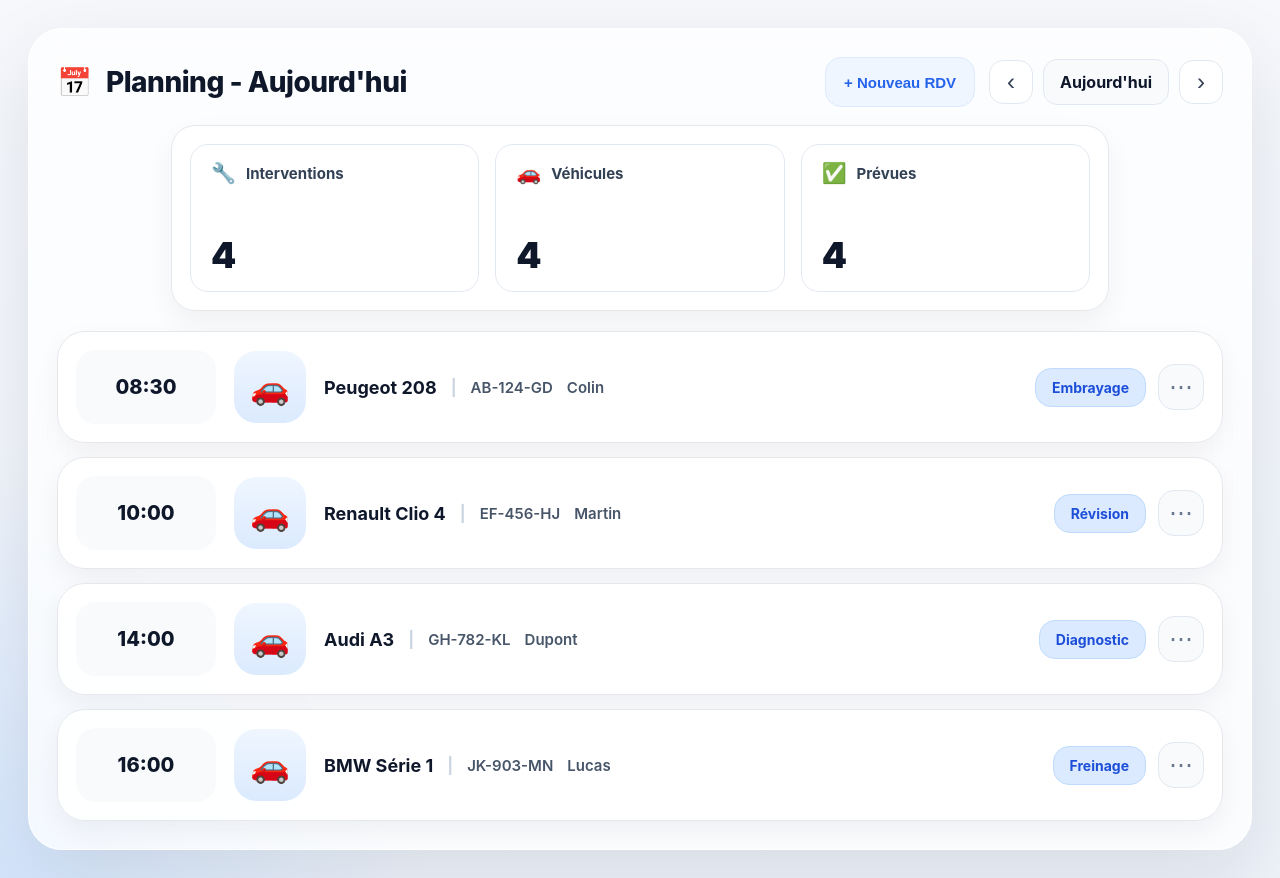
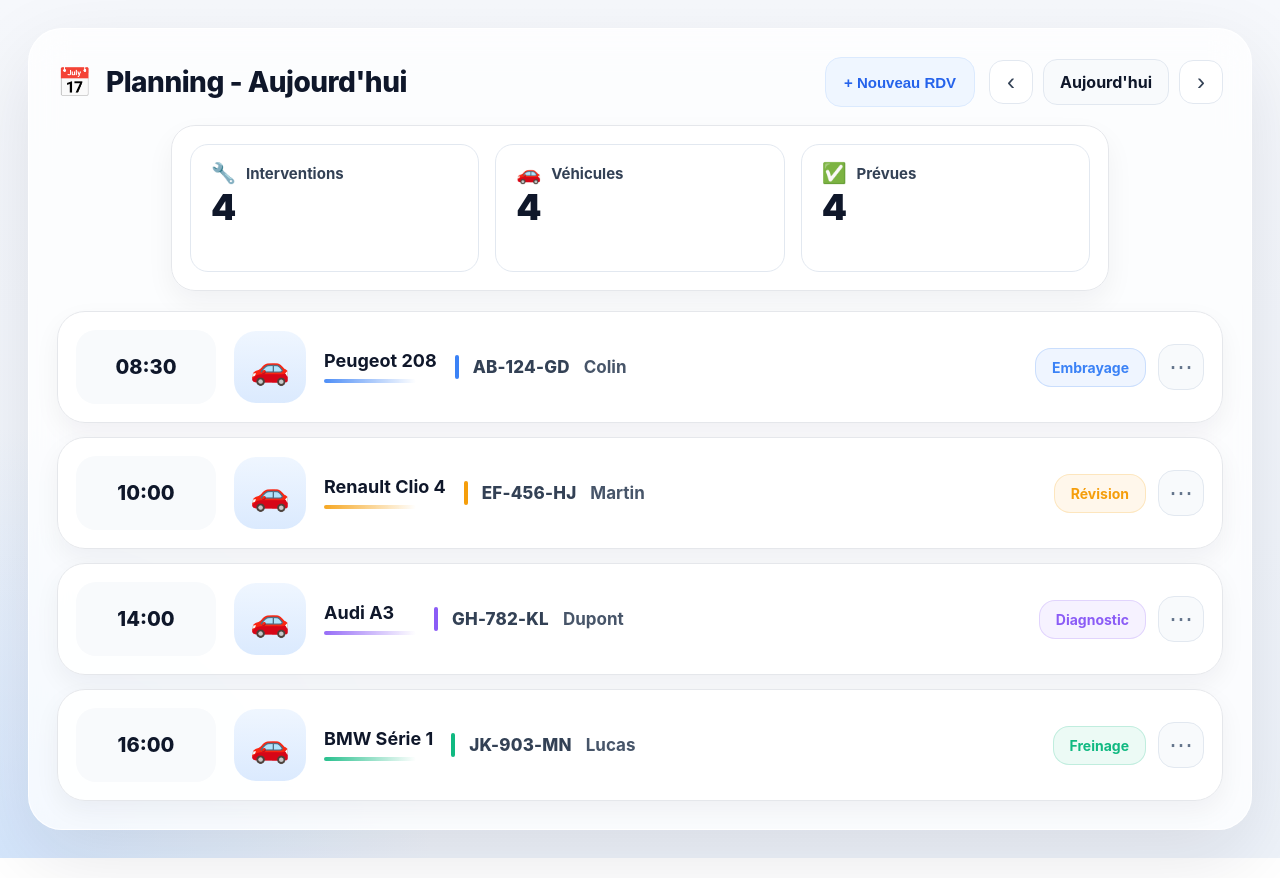
Before and after one commit to amunia2a-lab/planning, a Next.js app: page / in a window 1280 px wide. Built offline with nearby package versions, Linux system fonts and the light colour scheme.

Commit message:
Add files via upload

```diff
--- a/app/page.tsx
+++ b/app/page.tsx
@@ -5,6 +5,7 @@ type Appointment = {
   plate: string;
   client: string;
   intervention: string;
+  accent: string;
 };
 
 const appointments: Appointment[] = [
@@ -15,6 +16,7 @@ const appointments: Appointment[] = [
     plate: "AB-124-GD",
     client: "Colin",
     intervention: "Embrayage",
+    accent: "#3b82f6",
   },
   {
     id: "2",
@@ -23,6 +25,7 @@ const appointments: Appointment[] = [
     plate: "EF-456-HJ",
     client: "Martin",
     intervention: "Révision",
+    accent: "#f59e0b",
   },
   {
     id: "3",
@@ -31,6 +34,7 @@ const appointments: Appointment[] = [
     plate: "GH-782-KL",
     client: "Dupont",
     intervention: "Diagnostic",
+    accent: "#8b5cf6",
   },
   {
     id: "4",
@@ -39,7 +43,8 @@ const appointments: Appointment[] = [
     plate: "JK-903-MN",
     client: "Lucas",
     intervention: "Freinage",
-  },
+    accent: "#10b981",
+  }
 ];
 
 export default function Page() {
@@ -79,15 +84,42 @@ export default function Page() {
 
                 <div style={styles.carThumb}>🚗</div>
 
-                <div style={styles.inlineInfo}>
-                  <span style={styles.model}>{item.model}</span>
-                  <span style={styles.separator}>|</span>
-                  <span style={styles.metaText}>{item.plate}</span>
-                  <span style={styles.metaText}>{item.client}</span>
+                <div style={styles.infoBlock}>
+                  <div style={styles.infoTop}>
+                    <div style={styles.modelWrap}>
+                      <span style={styles.model}>{item.model}</span>
+                      <span
+                        style={{
+                          ...styles.modelFade,
+                          background: `linear-gradient(90deg, ${item.accent}, rgba(255,255,255,0))`,
+                        }}
+                      />
+                    </div>
+
+                    <div style={styles.metaRow}>
+                      <span
+                        style={{
+                          ...styles.plateMarker,
+                          background: item.accent,
+                        }}
+                      />
+                      <span style={styles.plate}>{item.plate}</span>
+                      <span style={styles.client}>{item.client}</span>
+                    </div>
+                  </div>
                 </div>
 
                 <div style={styles.actions}>
-                  <span style={styles.interventionBadge}>{item.intervention}</span>
+                  <span
+                    style={{
+                      ...styles.interventionBadge,
+                      color: item.accent,
+                      border: `1px solid ${item.accent}33`,
+                      background: `${item.accent}14`,
+                    }}
+                  >
+                    {item.intervention}
+                  </span>
                   <button style={styles.moreButton}>⋯</button>
                 </div>
               </div>
@@ -230,10 +262,10 @@ const styles: Record<string, React.CSSProperties> = {
     border: "1px solid #e2e8f0",
     borderRadius: 18,
     padding: "18px 20px",
-    minHeight: 110,
+    minHeight: 90,
     display: "flex",
     flexDirection: "column",
-    justifyContent: "space-between",
+    justifyContent: "flex-start",
   },
   summaryTitleRow: {
     display: "flex",
@@ -250,7 +282,7 @@ const styles: Record<string, React.CSSProperties> = {
     color: "#334155",
   },
   summaryValue: {
-    marginTop: 18,
+    marginTop: 6,
     fontSize: 36,
     lineHeight: 1,
     fontWeight: 900,
@@ -295,29 +327,58 @@ const styles: Record<string, React.CSSProperties> = {
     fontSize: 32,
     flexShrink: 0,
   },
-  inlineInfo: {
+  infoBlock: {
+    minWidth: 0,
+  },
+  infoTop: {
     display: "flex",
     alignItems: "center",
-    gap: 14,
-    flex: 1,
-    flexWrap: "nowrap",
+    gap: 18,
+    minWidth: 0,
+    whiteSpace: "nowrap",
     overflow: "hidden",
-    whiteSpace: "nowrap",
-    minWidth: 0,
+  },
+  modelWrap: {
+    display: "flex",
+    flexDirection: "column",
+    minWidth: "fit-content",
   },
   model: {
     fontWeight: 700,
     fontSize: 18,
     color: "#0f172a",
+    lineHeight: 1.1,
   },
-  separator: {
-    color: "#cbd5e1",
+  modelFade: {
+    width: 92,
+    height: 4,
+    marginTop: 8,
+    borderRadius: 999,
+    opacity: 0.9,
+  },
+  metaRow: {
+    display: "flex",
+    alignItems: "center",
+    gap: 14,
+    minWidth: 0,
+    overflow: "hidden",
+  },
+  plateMarker: {
+    width: 4,
+    height: 24,
+    borderRadius: 999,
+    flexShrink: 0,
+  },
+  plate: {
+    color: "#334155",
+    fontWeight: 800,
+    fontSize: 17,
+    letterSpacing: 0.2,
+  },
+  client: {
+    color: "#475569",
     fontWeight: 700,
-  },
-  metaText: {
-    color: "#475569",
-    fontWeight: 600,
-    fontSize: 15,
+    fontSize: 17,
   },
   actions: {
     display: "flex",
@@ -327,12 +388,9 @@ const styles: Record<string, React.CSSProperties> = {
   interventionBadge: {
     padding: "10px 16px",
     borderRadius: 16,
-    background: "#dbeafe",
-    color: "#1d4ed8",
     fontWeight: 700,
     fontSize: 14,
     whiteSpace: "nowrap",
-    border: "1px solid #bfdbfe",
   },
   moreButton: {
     width: 46,
```
Also changed, not shown: 1 other file (tests, documents, lock files or other folders).
